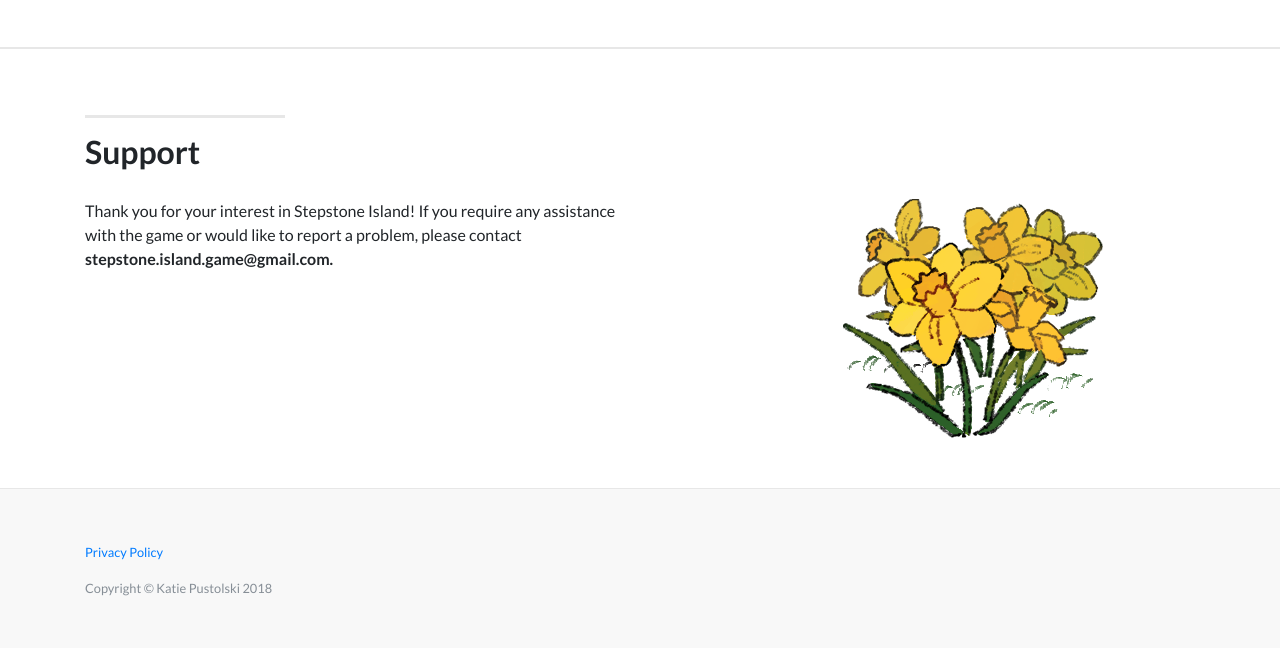
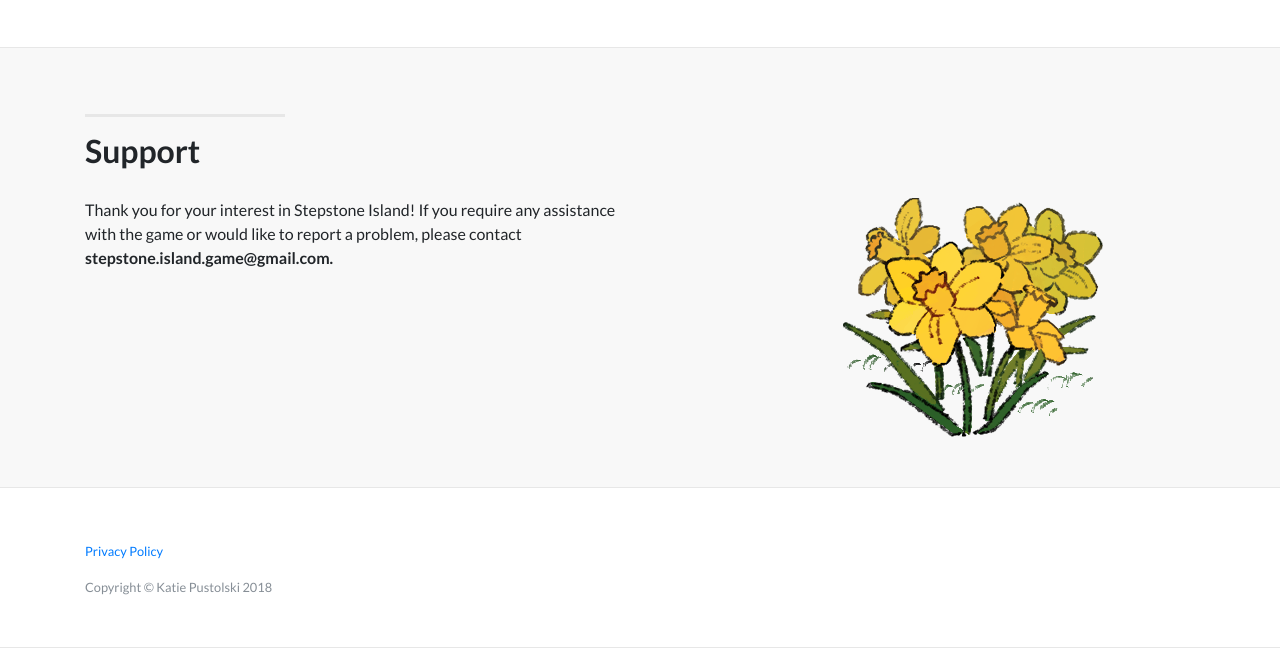
Before and after one commit to moose15/moose15.github.io, a website: page StepstoneIsland/index.html in a window 1280 px wide. Shown: the part 2127-2775 px from the top of the page. Drawn offline with Linux system fonts and the light colour scheme.

Commit message:
Updating background color of support and footer section.

```diff
--- a/StepstoneIsland/css/landing-page.css
+++ b/StepstoneIsland/css/landing-page.css
@@ -226,7 +226,7 @@ font-size: 2em;
 
 footer {
   padding: 50px 0;
-  background-color: #f8f8f8;
+  /*background-color: #f8f8f8;*/
 }
 
 p.copyright {
--- a/StepstoneIsland/index.html
+++ b/StepstoneIsland/index.html
@@ -229,7 +229,7 @@
             </div>
         </div>
     </section>
-    <section id="support" class= "content-section-b">
+    <section id="support" class= "content-section-a">
         <div class= "container">
           <div class="row">
               <div class="col-lg-6 mr-auto">
@@ -255,7 +255,8 @@
     </section>
 
     <!-- Footer -->
-    <footer>
+    <!-- <footer> -->
+      <section class= "content-section-b">
         <div class="container">
           <!-- <div class="row"> -->
             <!-- <div class="col-lg-6 mr-auto"> -->
@@ -265,7 +266,8 @@
           <!-- </div> -->
         </div>
       </div>
-    </footer>
+    </section>
+    <!-- </footer> -->
 
     <!-- Bootstrap core JavaScript -->
     <script src="vendor/jquery/jquery.min.js"></script>
```
Lines whose indentation alone changed are shown as unchanged.
